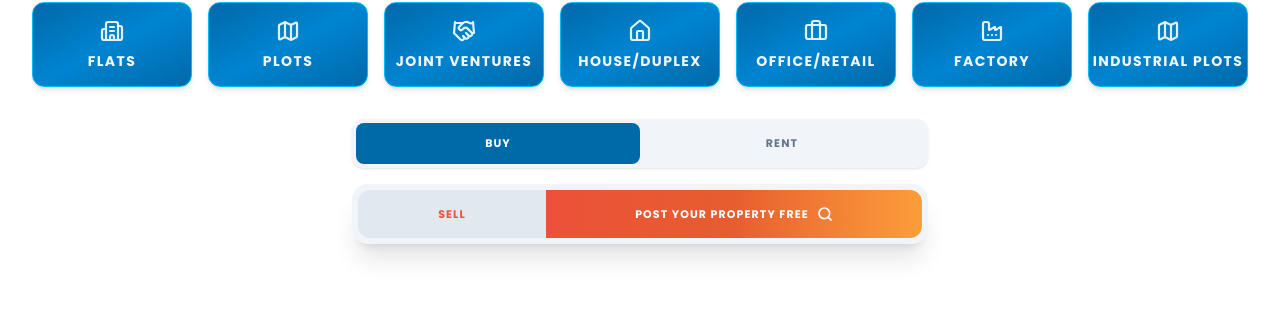
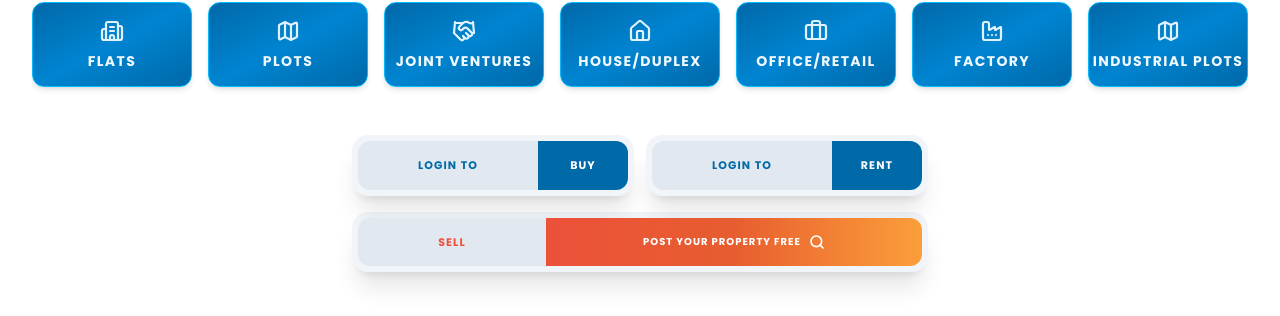
Before and after one commit to passportpulse/property-wala-ankita, a React (Vite) app: page / in a window 1280 px wide. Shown: the part 198-514 px from the top of the page. Built offline with nearby package versions, Linux system fonts and the light colour scheme.

Commit message:
home category section updated

```diff
--- a/src/pages/home/sections/Categories.jsx
+++ b/src/pages/home/sections/Categories.jsx
@@ -62,11 +62,19 @@ const categories = [
       "https://media.istockphoto.com/id/119926339/photo/resort-swimming-pool.jpg?s=612x612&w=0&k=20&c=9QtwJC2boq3GFHaeDsKytF4-CavYKQuy1jBD2IRfYKc=",
   },
   {
-  name: "Petrol Pump",
-  count: "15+ Deals",
-  tag: "High ROI",
-  image: "https://upload.wikimedia.org/wikipedia/commons/3/3f/WaynePump-sm.jpg",
-},
+    name: "Petrol Pump",
+    count: "15+ Deals",
+    tag: "High ROI",
+    image:
+      "https://upload.wikimedia.org/wikipedia/commons/3/3f/WaynePump-sm.jpg",
+  },
+  {
+    name: "Institutes",
+    count: "12+ Properties",
+    tag: "Education Ready",
+    image: "https://encrypted-tbn0.gstatic.com/images?q=tbn:ANd9GcScK_NJHyOxk953m504vQgBbNKiziUIS6FVdQ&s",
+  },
+
   {
     name: "Investment",
     count: "20+ Deals",
--- a/src/pages/home/sections/HomeHero.jsx
+++ b/src/pages/home/sections/HomeHero.jsx
@@ -15,7 +15,8 @@ import {
   HeartPulse,
   Hotel,
   TrendingUp,
-  Fuel
+  Fuel,
+  GraduationCap
 } from "lucide-react";
 
 export default function HomeHero() {
@@ -39,6 +40,7 @@ export default function HomeHero() {
     { name: "Hospital", icon: HeartPulse },
     { name: "Hotels/Resort", icon: Hotel },
     { name: "Petrol Pump", icon: Fuel },
+    { name: "Institutes", icon: GraduationCap },
     { name: "Investment", icon: TrendingUp },
   ];
 
@@ -201,41 +203,90 @@ export default function HomeHero() {
 
           {/* SEARCH CARD */}
           <div className="w-full max-w-xl relative z-10">
-            {/* TOGGLE */}
-            <div className="flex bg-slate-100 p-1 rounded-xl shadow mb-3">
+            <div className="mt-4 flex gap-3">
+              {/* LOGIN | BUY */}
+              <div className="flex-1 bg-slate-100 p-1.5 rounded-2xl shadow-xl">
+                <div className="flex w-full">
+                  {/* LOGIN - LEFT (1/3) */}
                   <button
-                onClick={() => setMode("find")}
-                className={`
-                  flex-1 py-3 rounded-lg
-                  text-[11px]
-                  font-black uppercase tracking-widest
+                    onClick={() => navigate("/login")}
+                    className="
+          w-2/3 py-4
+          rounded-l-xl
+          font-black uppercase
+          tracking-widest text-[11px]
+          bg-slate-200
+          text-sky-700
+          hover:bg-slate-300
           transition
-                  ${
-                    mode === "find"
-                      ? "bg-sky-700 text-white"
-                      : "text-slate-500"
-                  }
-                `}
+        "
+                  >
+                    Login to
+                  </button>
+
+                  {/* BUY - RIGHT (2/3) */}
+                  <button
+                    onClick={() => navigate("/buy")}
+                    className="
+          w-1/3 py-4
+          rounded-r-xl
+          font-black uppercase
+          tracking-widest text-[11px]
+
+          bg-sky-700
+          text-white
+
+          flex items-center justify-center gap-2
+          hover:bg-sky-800
+          transition
+        "
                   >
                     Buy
                   </button>
+                </div>
+              </div>
 
+              {/* LOGIN | RENT */}
+              <div className="flex-1 bg-slate-100 p-1.5 rounded-2xl shadow-xl">
+                <div className="flex w-full">
+                  {/* LOGIN - LEFT (1/3) */}
                   <button
-                onClick={() => setMode("rent")}
-                className={`
-                  flex-1 py-3 rounded-lg
-                  text-[11px]
-                  font-black uppercase tracking-widest
+                    onClick={() => navigate("/login")}
+                    className="
+          w-2/3 py-4
+          rounded-l-xl
+          font-black uppercase
+          tracking-widest text-[11px]
+          bg-slate-200
+          text-sky-700
+          hover:bg-slate-300
           transition
-                  ${
-                    mode === "rent"
-                      ? "bg-coral-red text-white"
-                      : "text-slate-500"
-                  }
-                `}
+        "
+                  >
+                    Login to
+                  </button>
+
+                  {/* RENT - RIGHT (2/3) */}
+                  <button
+                    onClick={() => navigate("/rent")}
+                    className="
+          w-1/3 py-4
+          rounded-r-xl
+          font-black uppercase
+          tracking-widest text-[11px]
+
+          bg-sky-700
+          text-white
+
+          flex items-center justify-center gap-2
+          hover:opacity-90
+          transition
+        "
                   >
                     Rent
                   </button>
+                </div>
+              </div>
             </div>
 
             {/* SELL */}
@@ -260,7 +311,7 @@ export default function HomeHero() {
                     w-2/3 py-4
                     rounded-r-xl
                     font-black uppercase
-                    tracking-widest text-[11px]
+                    tracking-widest text-[10px]
 
                     bg-linear-to-r
                     from-coral-red
```
Lines whose indentation alone changed are shown as unchanged.
